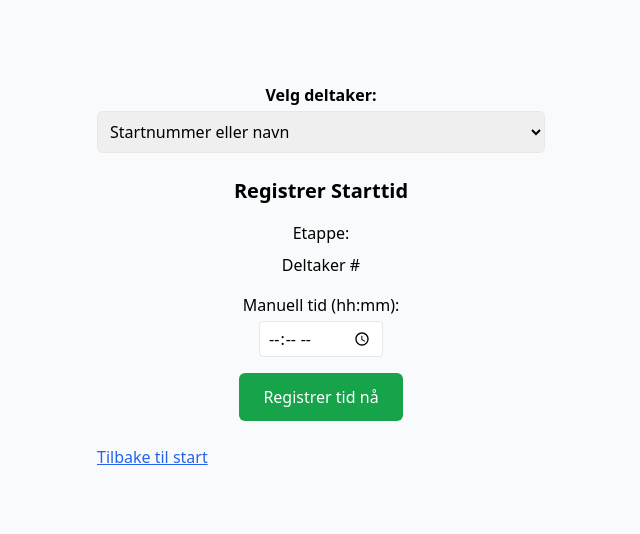
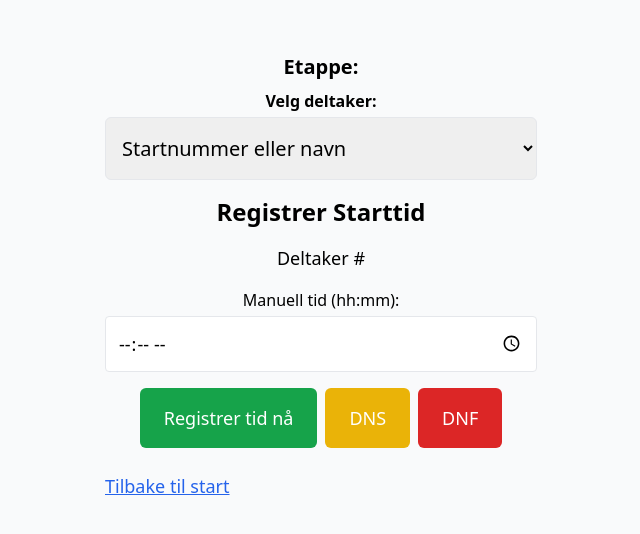
Before and after one commit to tormodww/novemberloepet, a React (Vite) app: page /time in a window 1280 px wide. Shown: the part 124-658 px from the top of the page, without its empty margins (319-959 px from the left). Built offline with nearby package versions, Linux system fonts and the light colour scheme.

Commit message:
master: forbedring

```diff
--- a/src/components/TimeRegistration.tsx
+++ b/src/components/TimeRegistration.tsx
@@ -13,6 +13,18 @@ export default function TimeRegistration() {
   const [registeredTime, setRegisteredTime] = useState('')
   // Lagre registrert tid per deltaker
   const [participantTimes, setParticipantTimes] = useState<{ [id: string]: string }>({})
+  // Lagre DNS/DNF-status per deltaker
+  const [participantStatus, setParticipantStatus] = useState<{ [id: string]: 'DNS' | 'DNF' | undefined }>({})
+
+  // Dialog state
+  const [showDialog, setShowDialog] = useState<null | { action: 'TIME' | 'DNS' | 'DNF', newValue?: string }>(null);
+  const [pendingAction, setPendingAction] = useState<(() => void) | null>(null);
+
+  const getCurrentStatus = () => {
+    if (participantStatus[participant]) return participantStatus[participant];
+    if (participantTimes[participant]) return `tid: ${participantTimes[participant]}`;
+    return null;
+  };
 
   const handleRegister = () => {
     let timestamp = ''
@@ -24,12 +36,15 @@ export default function TimeRegistration() {
     setRegisteredTime(timestamp)
     setConfirmed(true)
     setParticipantTimes(prev => ({ ...prev, [participant]: timestamp }))
+    setParticipantStatus(prev => ({ ...prev, [participant]: undefined }));
     console.log({ stage, participant, type, timestamp })
   }
 
   return (
-    <div className="w-full max-w-md mx-auto text-center">
+  <div className="w-full max-w-md mx-auto text-center px-2">
+      {/* Fjernet ekstra deltaker-nedtrekksliste */}
       <div className="mb-4">
+        <div className="mb-2 text-lg sm:text-xl font-bold">Etappe: {stage}</div>
         <label htmlFor="participant-select" className="block mb-1 font-semibold">Velg deltaker:</label>
         <select
           id="participant-select"
@@ -40,23 +55,28 @@ export default function TimeRegistration() {
             setRegisteredTime('');
             navigate(`/time?stage=${encodeURIComponent(stage)}&type=${type}&participant=${e.target.value}`)
           }}
-          className="w-full border rounded-md px-2 py-2 mb-2"
+          className="w-full block border rounded-md px-3 py-4 mb-2 text-lg sm:text-xl"
         >
-          <option value="">Startnummer eller navn</option>
-          {participants.map(p => (
-            <option key={p.id} value={p.id}>
-              #{p.id} - {p.name}
-              {participantTimes[p.id] ? ` (tid: ${participantTimes[p.id]})` : ''}
+          <option value="" className="text-lg sm:text-xl">Startnummer eller navn</option>
+          {participants.map((p: { id: string; name: string }) => {
+            let status = '';
+            if (participantStatus[p.id]) {
+              status = ` (${participantStatus[p.id]})`;
+            } else if (participantTimes[p.id]) {
+              status = ` (${type === 'start' ? 'starttid' : 'sluttid'}: ${participantTimes[p.id]})`;
+            }
+            return (
+              <option key={p.id} value={p.id} className="text-lg sm:text-xl">
+                {p.name}{status}
               </option>
-          ))}
+            );
+          })}
         </select>
       </div>
-      <h2 className="text-xl font-semibold mb-4">
+  <h2 className="text-xl sm:text-2xl font-semibold mb-4">
         {type === 'start' ? 'Registrer Starttid' : 'Registrer Sluttid'}
       </h2>
-      <p className="mb-2">Etappe: {stage}</p>
-      <p className="mb-4">Deltaker #{participant}</p>
-      {!confirmed ? (
+  <p className="mb-4 text-base sm:text-lg">Deltaker #{participant}</p>
       <>
         <div className="mb-4">
           <label htmlFor="manual-time" className="block mb-1">Manuell tid (hh:mm):</label>
@@ -65,23 +85,113 @@ export default function TimeRegistration() {
             type="time"
             value={manualTime}
             onChange={(e: React.ChangeEvent<HTMLInputElement>) => setManualTime(e.target.value)}
-              className="border px-2 py-1 rounded"
+            className="border px-3 py-3 rounded w-full text-base sm:text-lg"
           />
         </div>
+        <div className="flex flex-col sm:flex-row flex-wrap gap-2 justify-center mb-4">
           <button
-            onClick={handleRegister}
-            className="bg-green-600 text-white px-6 py-3 rounded-md"
+            onClick={() => {
+              const current = getCurrentStatus();
+              if (current) {
+                setShowDialog({ action: 'TIME', newValue: manualTime });
+                setPendingAction(() => () => handleRegister());
+              } else {
+                handleRegister();
+              }
+            }}
+            className="bg-green-600 text-white px-6 py-4 rounded-md w-full sm:w-auto text-base sm:text-lg"
+            disabled={!participant}
           >
             {manualTime ? 'Registrer manuell tid' : 'Registrer tid nå'}
           </button>
-        </>
-      ) : (
-        <div className="p-4 bg-green-100 border border-green-400 rounded-md">
-          Tid registrert for #{participant} kl. {registeredTime}
+          <button
+            onClick={() => {
+              const current = getCurrentStatus();
+              if (current) {
+                setShowDialog({ action: 'DNS' });
+                setPendingAction(() => () => {
+                  setParticipantStatus(prev => ({ ...prev, [participant]: 'DNS' }));
+                  setConfirmed(true);
+                  setRegisteredTime('DNS');
+                });
+              } else {
+                setParticipantStatus(prev => ({ ...prev, [participant]: 'DNS' }));
+                setConfirmed(true);
+                setRegisteredTime('DNS');
+              }
+            }}
+            className="bg-yellow-500 text-white px-6 py-4 rounded-md w-full sm:w-auto text-base sm:text-lg"
+            type="button"
+            disabled={!participant}
+          >
+            DNS
+          </button>
+          <button
+            onClick={() => {
+              const current = getCurrentStatus();
+              if (current) {
+                setShowDialog({ action: 'DNF' });
+                setPendingAction(() => () => {
+                  setParticipantStatus(prev => ({ ...prev, [participant]: 'DNF' }));
+                  setConfirmed(true);
+                  setRegisteredTime('DNF');
+                });
+              } else {
+                setParticipantStatus(prev => ({ ...prev, [participant]: 'DNF' }));
+                setConfirmed(true);
+                setRegisteredTime('DNF');
+              }
+            }}
+            className="bg-red-600 text-white px-6 py-4 rounded-md w-full sm:w-auto text-base sm:text-lg"
+            type="button"
+            disabled={!participant}
+          >
+            DNF
+          </button>
+      {/* Dialog/modal for overskriving */}
+      {showDialog && (
+        <div className="fixed inset-0 bg-black bg-opacity-40 flex items-center justify-center z-50 p-2">
+          <div className="bg-white p-6 rounded shadow-lg max-w-sm w-full">
+            <h3 className="text-lg font-semibold mb-2">Overskriv registrering?</h3>
+            <p className="mb-4">
+              Det er allerede registrert{' '}
+              {participantStatus[participant] === 'DNS' && 'DNS'}
+              {participantStatus[participant] === 'DNF' && 'DNF'}
+              {participantStatus[participant] === undefined && participantTimes[participant] && `tid: ${participantTimes[participant]}`}
+              {' '}for deltaker #{participant}.<br />
+              Ønsker du å overskrive denne?
+            </p>
+            <div className="flex flex-col sm:flex-row gap-2 justify-end">
+              <button
+                className="px-4 py-3 bg-gray-200 rounded w-full sm:w-auto text-base sm:text-lg"
+                onClick={() => {
+                  setShowDialog(null);
+                  setPendingAction(null);
+                }}
+              >Avbryt</button>
+              <button
+                className="px-4 py-3 bg-blue-600 text-white rounded w-full sm:w-auto text-base sm:text-lg"
+                onClick={() => {
+                  if (pendingAction) pendingAction();
+                  setShowDialog(null);
+                  setPendingAction(null);
+                }}
+              >Overskriv</button>
+            </div>
+          </div>
         </div>
       )}
+        </div>
+        {confirmed && (
+          <div className="p-4 bg-green-100 border border-green-400 rounded-md">
+            {registeredTime === 'DNS' && <>DNS registrert for #{participant}</>}
+            {registeredTime === 'DNF' && <>DNF registrert for #{participant}</>}
+            {registeredTime !== 'DNS' && registeredTime !== 'DNF' && <>Tid registrert for #{participant} kl. {registeredTime}</>}
+          </div>
+        )}
+      </>
       <button
-        className="block mt-6 text-blue-600 underline"
+        className="block mt-6 text-blue-600 underline w-full sm:w-auto text-base sm:text-lg"
         onClick={() => navigate('/')}
       >
         Tilbake til start
```
Lines whose indentation alone changed are shown as unchanged.
